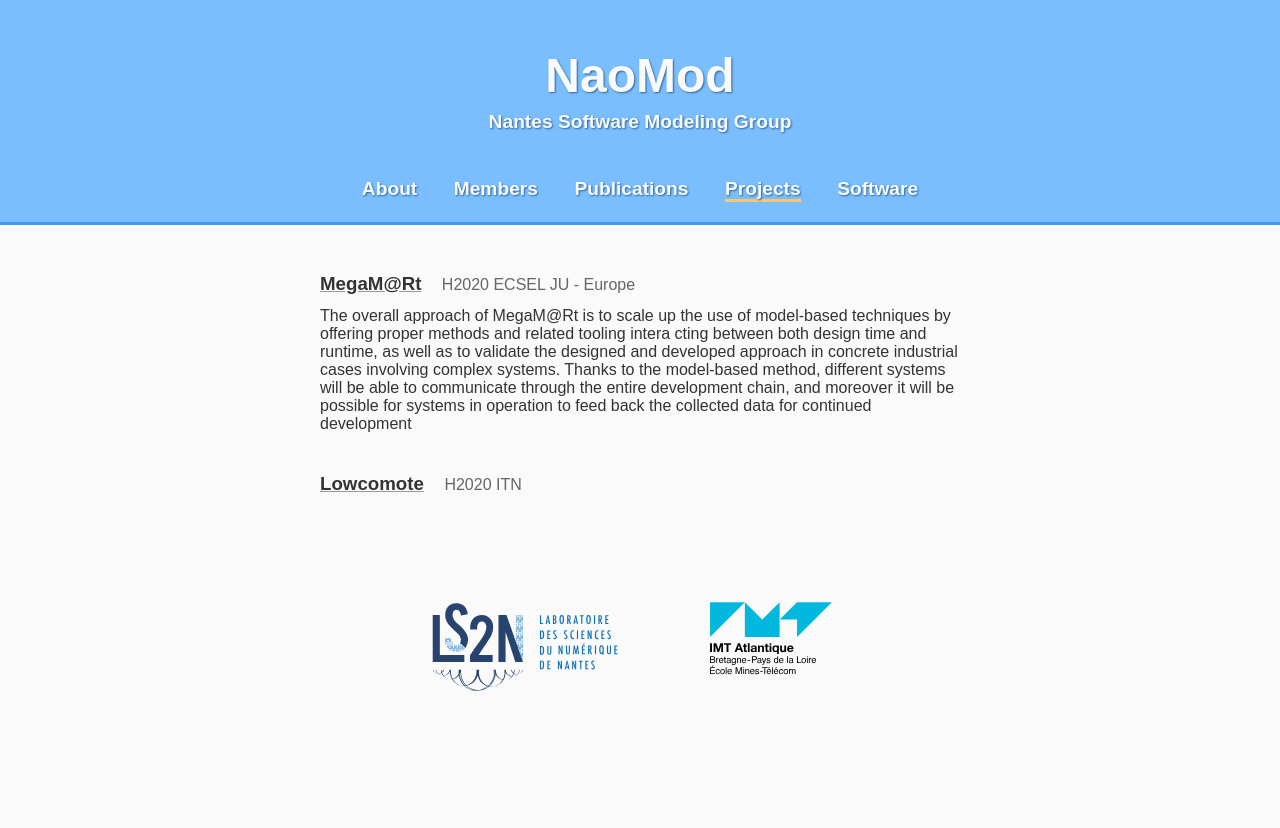
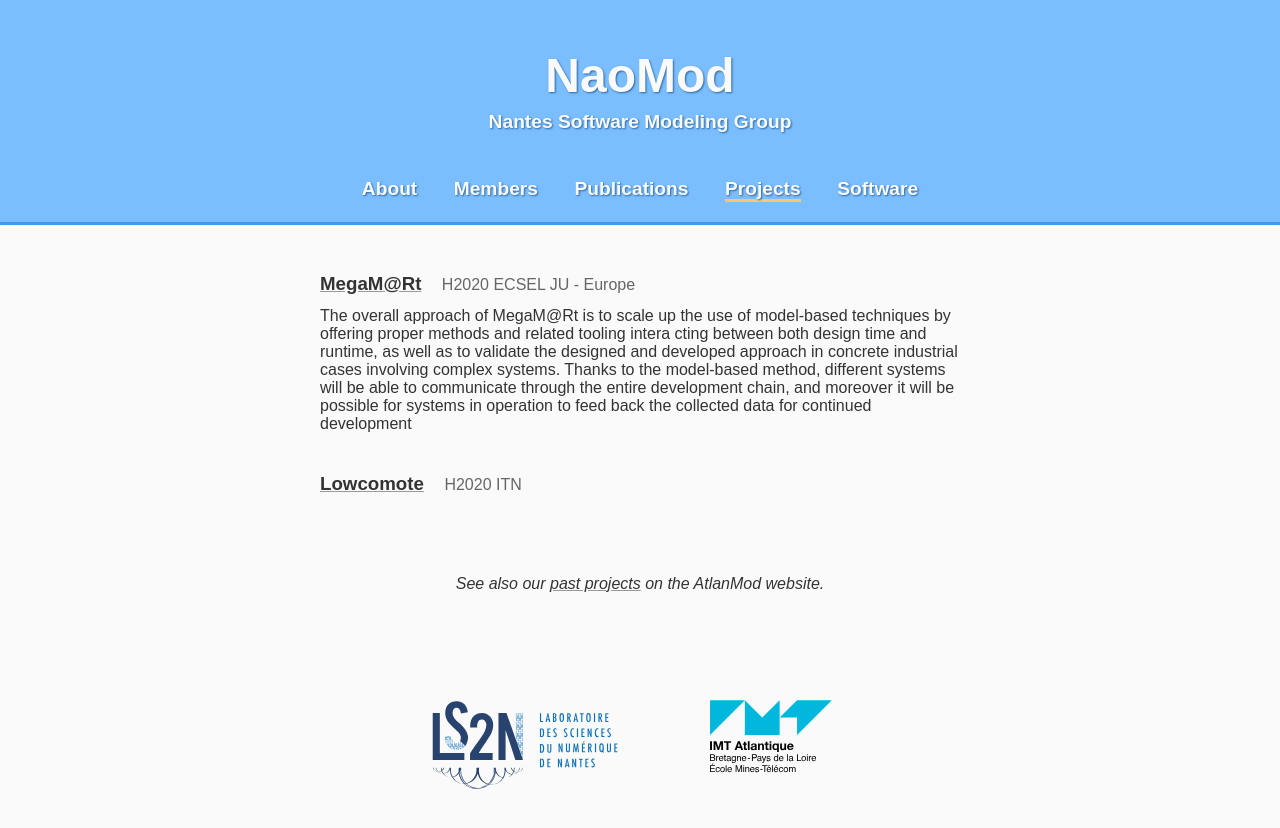
Before and after one commit to NaoMod/naomod.github.io, a Jekyll site: the page built from projects.html, in a window 1280 px wide. Shown: the top 828 px of the page. Built offline with Jekyll 4.4.1, drawn with Linux system fonts in a browser that asks for light colours.

Commit message:
Add link to past projects

```diff
--- a/projects.html
+++ b/projects.html
@@ -13,6 +13,12 @@ title: Projects
   }
   .project-type { color: #666; margin-left: 1rem; }
   .description { margin-top: .75rem; }
+  #past {
+    font-style: italic;
+    margin: 80px auto 0;
+    text-align: center;
+    width: 80%;
+  }
 </style>
 
 <section>
@@ -35,3 +41,9 @@ title: Projects
   <p class="description">
   </p>
 </section>
+
+<section id="past">
+  See also
+  our <a href="http://web.emn.fr/x-info/atlanmod/index.php?title=Projects">past
+  projects</a> on the AtlanMod website.
+</section>
```
